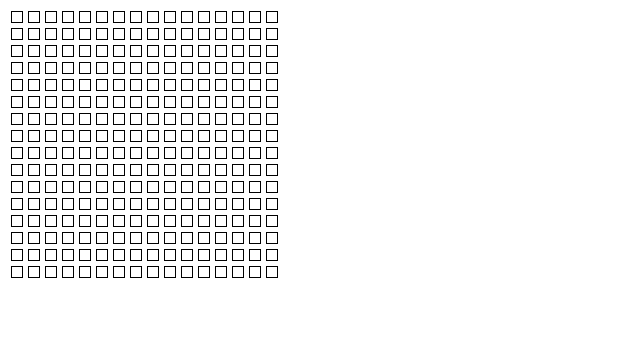
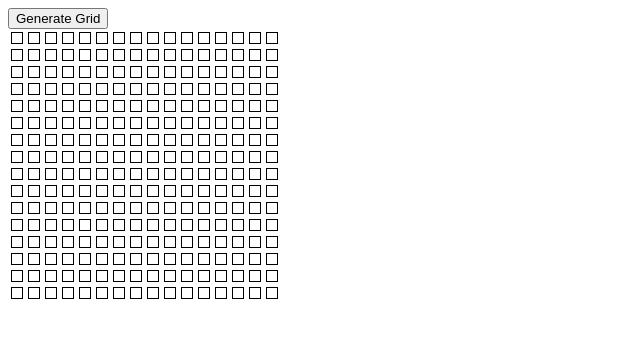
Before and after one commit to michaelmehr/etch-a-sketch, a plain HTML site: page src/index.html in a window 1280 px wide. Shown: the whole page, without its empty margins (0-640 px from the left). Drawn offline with Linux system fonts and the light colour scheme.

Commit message:
added button

```diff
--- a/src/index.html
+++ b/src/index.html
@@ -8,6 +8,7 @@
     <title>Etch-A-Sketch</title>
 </head>
 <body>
+    <button>Generate Grid</button>
     <div class="container"></div>
     <script src="main.js"></script>
 </body>
--- a/src/main.js
+++ b/src/main.js
@@ -1,6 +1,7 @@
 const container = document.querySelector('.container');
 let gridItems = document.querySelectorAll('.grid-item');
 let gridItemsArray = [...gridItems];
+const button = document.querySelector('button');
 
 function generateGrid(gridSize = 16) {
     for (let row = 1; row <= gridSize; row++) {
```
